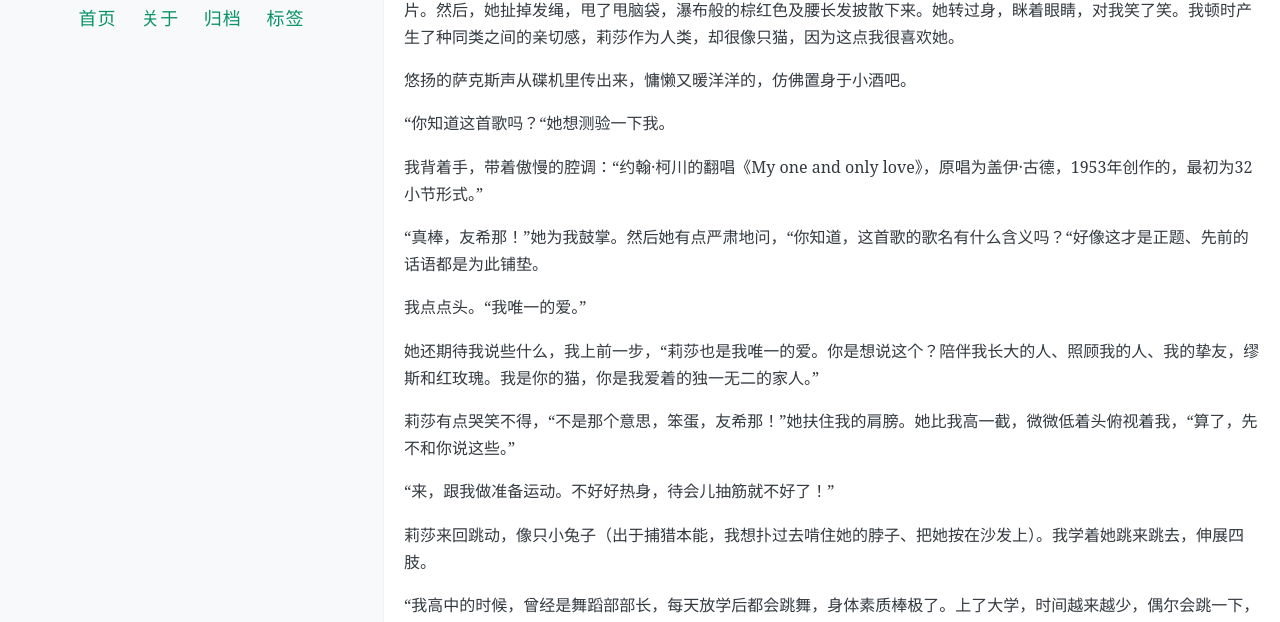
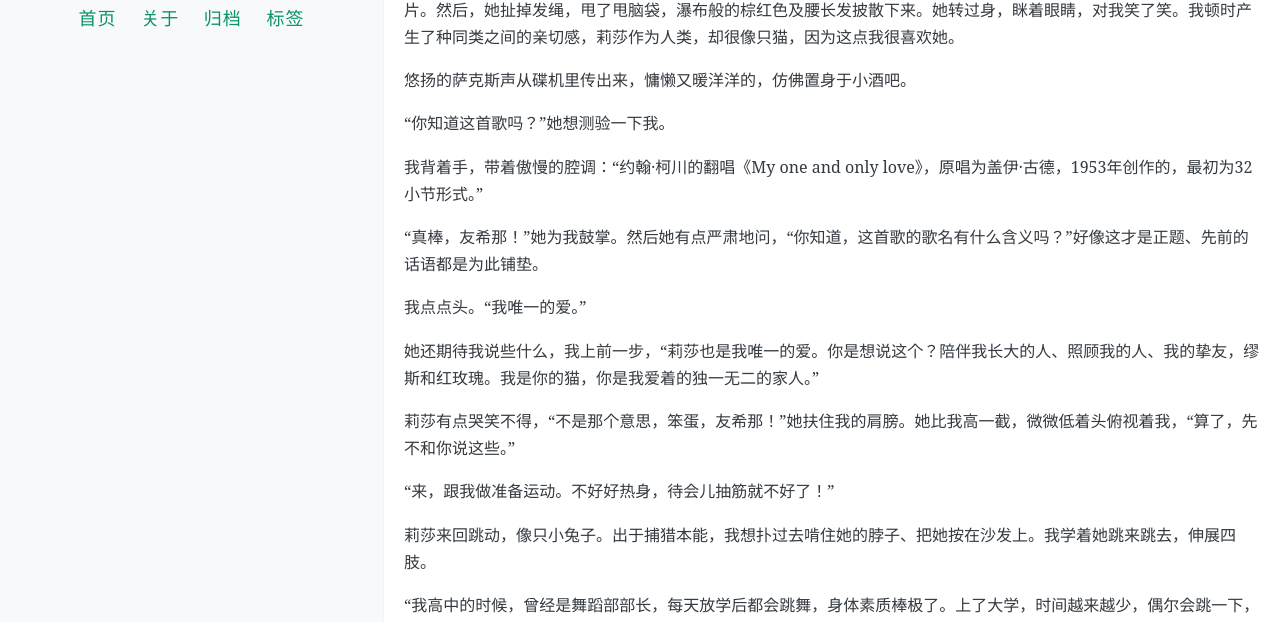
Before and after one commit to lanius285/lanius285, a Jekyll site: the page built from _posts/2021-12-23-大钢琴家.md, in a window 1280 px wide and 1400 px high, scrolled down 13595 px. Shown: the part 445-1067 px from the top of the window. Built offline with Jekyll 4.4.1, drawn with Linux system fonts in a browser that asks for light colours; our own code applies the rules of GitHub Pages for plain Markdown files; comment, search, counter and statistics services are not loaded; some of the changed text lies outside the part shown.

```diff
--- a/_posts/2021-12-23-大钢琴家.md
+++ b/_posts/2021-12-23-大钢琴家.md
@@ -340,7 +340,7 @@ comments: true
 
 
 
-“是的！“
+“是的！”
 
 
 
@@ -376,7 +376,7 @@ comments: true
 
 
 
-碧绿的眼眸垂了下来、温柔且怜爱地看着我。莉莎用好看的手指揉了揉我的下巴：“你也来看夜景吗，友希那？“
+碧绿的眼眸垂了下来、温柔且怜爱地看着我。莉莎用好看的手指揉了揉我的下巴：“你也来看夜景吗，友希那？”
 
 
 
@@ -500,7 +500,7 @@ comments: true
 
 
 
-“暂且来说，是这样。”我开始舔爪子，“我没觉得有什么不好。“
+“暂且来说，是这样。”我开始舔爪子，“我没觉得有什么不好。”
 
 
 
@@ -572,7 +572,7 @@ comments: true
 
 
 
-“可以把鱼还给我吗？“
+“可以把鱼还给我吗？”
 
 
 
@@ -672,7 +672,7 @@ comments: true
 
 
 
-“来准备圣诞晚餐吧！“
+“来准备圣诞晚餐吧！”
 
 
 
@@ -700,7 +700,7 @@ comments: true
 
 
 
-“小时候，我总觉得很神奇！圣诞公公要记住那么多人的愿望，还是在对方没说出口的情况下。多不可思议呢？现在好像稍微有点理解了。“
+“小时候，我总觉得很神奇！圣诞公公要记住那么多人的愿望，还是在对方没说出口的情况下。多不可思议呢？现在好像稍微有点理解了。”
 
 
 
@@ -796,7 +796,7 @@ comments: true
 
 
 
-“那个，友希那，”她的声音细如蚊呐，“我不清楚你是几罩杯，可能会不太合适……总之，改天我会带你去买新的！“
+“那个，友希那，”她的声音细如蚊呐，“我不清楚你是几罩杯，可能会不太合适……总之，改天我会带你去买新的！”
 
 
 
@@ -1012,7 +1012,7 @@ comments: true
 
 
 
-我是她的圣诞礼物？“哦，差点忘记问了，你许了什么愿望来着？“
+我是她的圣诞礼物？“哦，差点忘记问了，你许了什么愿望来着？”
 
 
 
@@ -1032,7 +1032,7 @@ comments: true
 
 
 
-“你知道这首歌吗？“她想测验一下我。
+“你知道这首歌吗？”她想测验一下我。
 
 
 
@@ -1040,7 +1040,7 @@ comments: true
 
 
 
-“真棒，友希那！”她为我鼓掌。然后她有点严肃地问，“你知道，这首歌的歌名有什么含义吗？“好像这才是正题、先前的话语都是为此铺垫。
+“真棒，友希那！”她为我鼓掌。然后她有点严肃地问，“你知道，这首歌的歌名有什么含义吗？”好像这才是正题、先前的话语都是为此铺垫。
 
 
 
@@ -1060,7 +1060,7 @@ comments: true
 
 
 
-莉莎来回跳动，像只小兔子（出于捕猎本能，我想扑过去啃住她的脖子、把她按在沙发上）。我学着她跳来跳去，伸展四肢。
+莉莎来回跳动，像只小兔子。出于捕猎本能，我想扑过去啃住她的脖子、把她按在沙发上。我学着她跳来跳去，伸展四肢。
 
 
 
@@ -1084,7 +1084,7 @@ comments: true
 
 
 
-“你高兴了吗？“我假装不耐烦、想要早点结束。其实我已经承受不住了。
+“你高兴了吗？”我假装不耐烦、想要早点结束。其实我已经承受不住了。
 
 
 
@@ -1136,7 +1136,7 @@ comments: true
 
 
 
-“圣诞快乐，指挥～有什么事吗？“
+“圣诞快乐，指挥～有什么事吗？”
 
 
 
@@ -1284,7 +1284,7 @@ comments: true
 
 
 
-“莉莎的那个神秘音乐家青梅竹马，终于现身了！友希那小姐，听说，你都来巴黎出差半年了，都在做些什么呢？要不要……考虑来我们工作室？“
+“莉莎的那个神秘音乐家青梅竹马，终于现身了！友希那小姐，听说，你都来巴黎出差半年了，都在做些什么呢？要不要……考虑来我们工作室？”
 
 
 
@@ -1304,7 +1304,7 @@ comments: true
 
 
 
-“真……真的吗？“
+“真……真的吗？”
 
 
 
@@ -1312,7 +1312,7 @@ comments: true
 
 
 
-“你说的对。“
+“你说的对。”
 
 
 
@@ -1320,7 +1320,7 @@ comments: true
 
 
 
-“已经找到了。“
+“已经找到了。”
 
 
 
@@ -1380,7 +1380,7 @@ comments: true
 
 
 
-“你有没有好奇过，”莉莎的气息喷洒在我耳边，“为什么我没有带过异性回家吗，我的猫咪、我的友希那？“
+“你有没有好奇过，”莉莎的气息喷洒在我耳边，“为什么我没有带过异性回家吗，我的猫咪、我的友希那？”
 
 
 
```
Also changed, not shown: other parts of _posts/2021-12-23-大钢琴家.md (+2 -2 lines).
